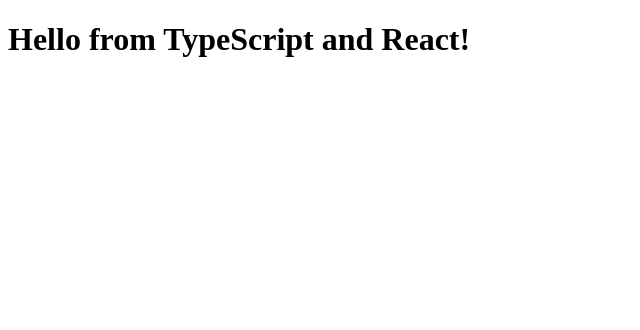
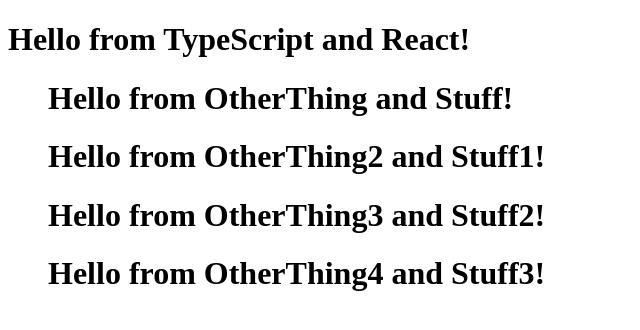
Before and after one commit to katerberg/minimal-react, a React app: page / in a window 1280 px wide. Shown: the top 330 px of the page, without its empty margins (0-640 px from the left). Built offline with nearby package versions, Linux system fonts and the light colour scheme; the HTML template or start-up script is replaced by a standard one.

Commit message:
Made list component

```diff
--- /dev/null
+++ b/src/components/Goodbye.tsx
@@ -0,0 +1,8 @@
+import * as React from "react";
+import { HelloProps } from "./Hello";
+
+export class Goodbye extends React.Component<HelloProps, {}> {
+  render() {
+    return <h1>Hello from {this.props.compiler} and {this.props.framework}!</h1>;
+  }
+}
--- a/src/components/Hello.tsx
+++ b/src/components/Hello.tsx
@@ -4,6 +4,7 @@
 
 // 'HelloProps' describes the shape of props.
 // State is never set so we use the '{}' type.
+
 export class Hello extends React.Component<HelloProps, {}> {
   render() {
     return <h1>Hello from {this.props.compiler} and {this.props.framework}!</h1>;
--- a/src/index.tsx
+++ b/src/index.tsx
@@ -2,8 +2,17 @@
 import * as ReactDOM from "react-dom";
 
 import { Hello } from "./components/Hello";
+import { Goodbye } from "./components/Goodbye";
 
 ReactDOM.render(
-  <Hello compiler="TypeScript" framework="React" />,
+  <div>
+    <Hello compiler="TypeScript" framework="React" />
+    <ul>
+      <Goodbye compiler="OtherThing" framework="Stuff" />
+      <Goodbye compiler="OtherThing2" framework="Stuff1" />
+      <Goodbye compiler="OtherThing3" framework="Stuff2" />
+      <Goodbye compiler="OtherThing4" framework="Stuff3" />
+    </ul>
+  </div>,
     document.getElementById("app")
 );
```
